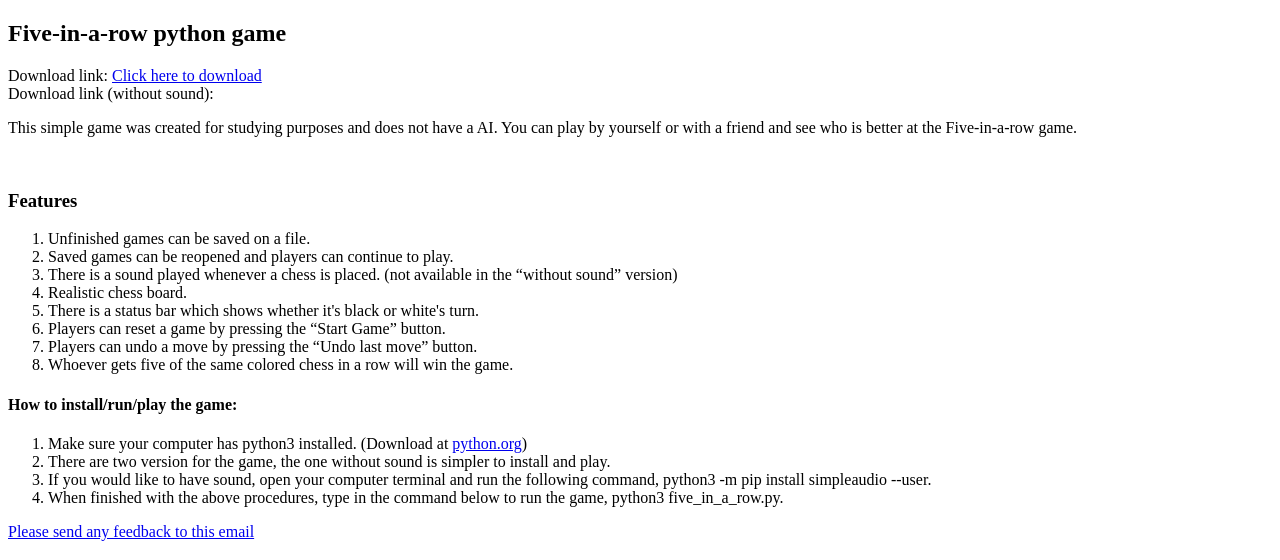
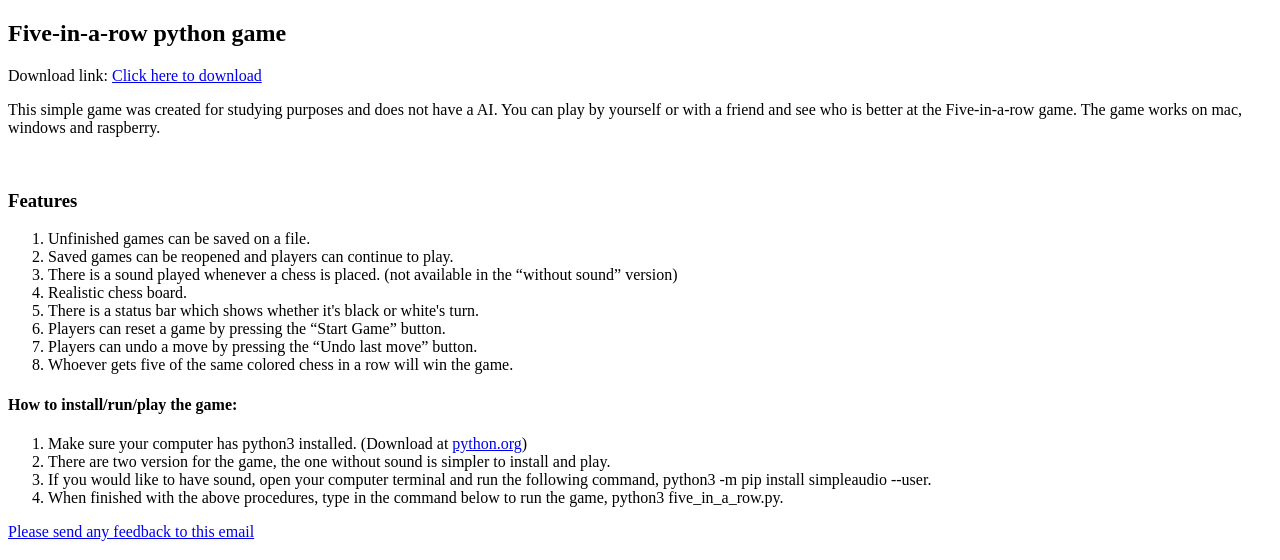
Before and after one commit to AlexYuan693/alexyuan693.github.io, a plain HTML site: page index.html in a window 1280 px wide. Shown: the top 560 px of the page. Drawn offline with Linux system fonts and the light colour scheme.

Commit message:
Update index.html

```diff
--- a/index.html
+++ b/index.html
@@ -7,10 +7,8 @@
 <body>
   <h2> Five-in-a-row python game</h2>
   <p>Download link:  <a href="five-in-a-row.zip">Click here to download</a>
-    <br>
-Download link (without sound):
 </p>
- <p>This simple game was created for studying purposes and does not have a AI. You can play by yourself or with a friend and see who is better at the Five-in-a-row game.</p>
+ <p>This simple game was created for studying purposes and does not have a AI. You can play by yourself or with a friend and see who is better at the Five-in-a-row game. The game works on mac, windows and raspberry.</p>
   <br>
  <p>
   <h3>Features</h3>
```
